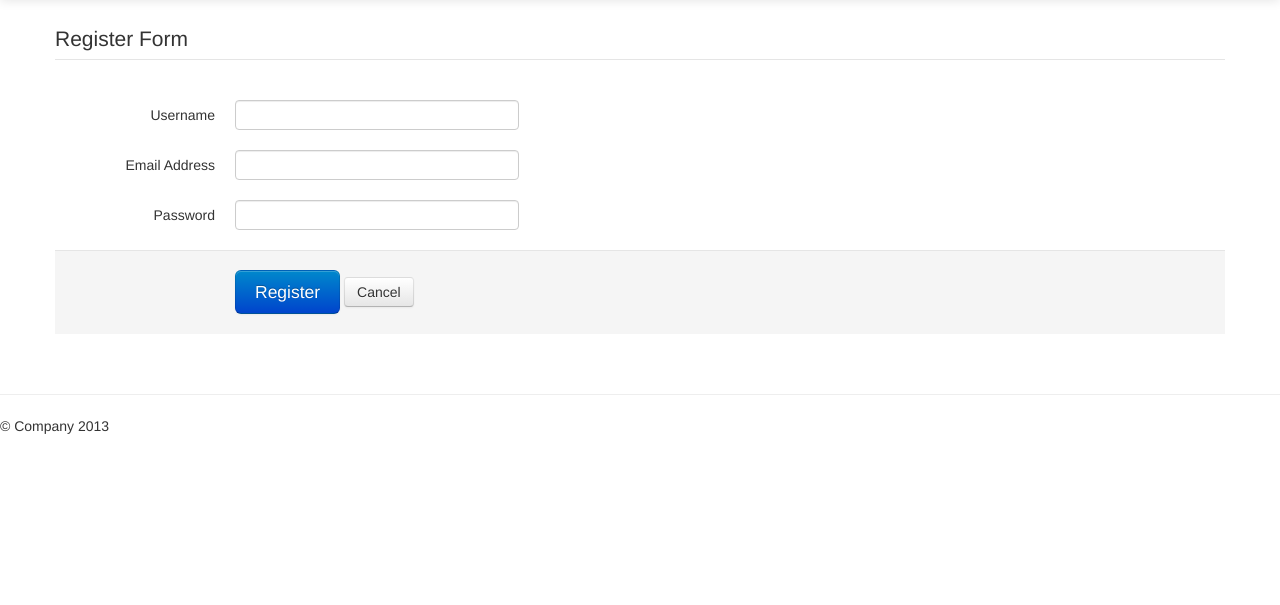
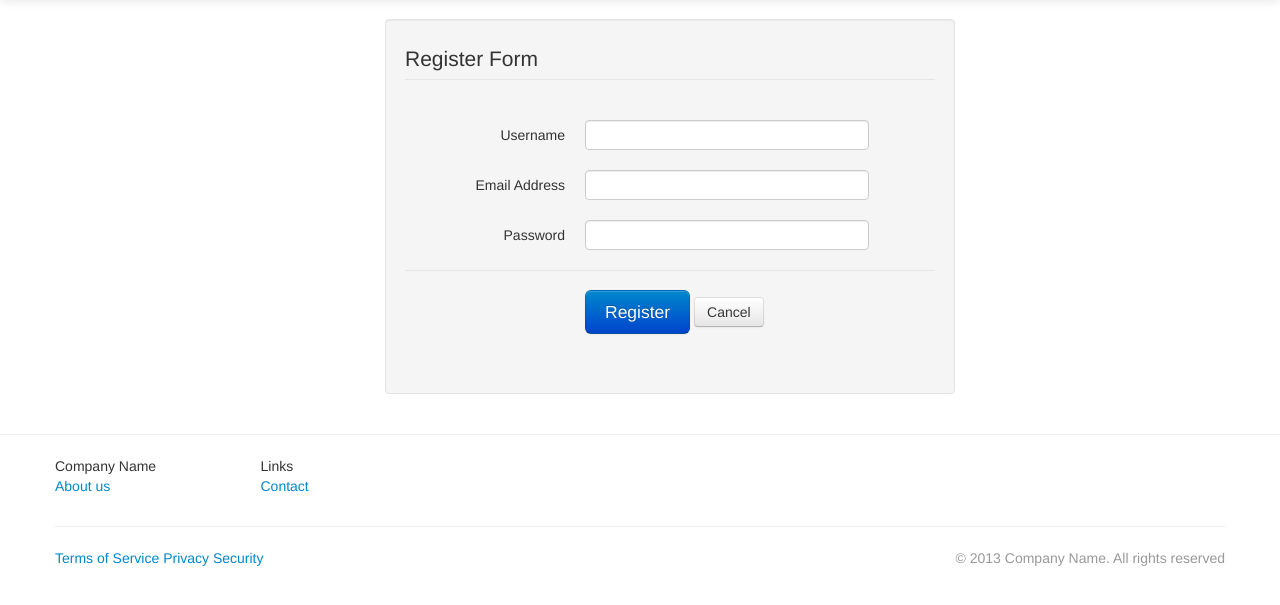
Before and after one commit to mihai-vlc/master-login-system, a PHP site: page /auth/register.php in a window 1280 px wide. Shown: the part 41-646 px from the top of the page. Run offline with PHP 8.4, Linux system fonts and the light colour scheme; some libraries are stand-ins or nearby versions.

Commit message:
token validation on forms & new footer template

```diff
--- a/footer.php
+++ b/footer.php
@@ -1,8 +1,37 @@
 <hr>
 
-<footer>
-    <p>&copy; Company 2013</p>
-</footer>
+<div class="container">
+<div class="row-fluid">
+				<div class="span12">
+					<div class="span2" style="width: 15%;">
+						<ul class="unstyled">
+							<li>Company Name<li>
+							<li><a href="#">About us</a></li>
+						</ul>
+					</div>
+					<div class="span2" style="width: 15%;">
+						<ul class="unstyled">
+							<li>Links<li>
+							<li><a href="<?php echo $set->url;?>/contact.php">Contact</a></li>
+						</ul>
+					</div>
+
+				</div>
+			</div>
+			<hr>
+			<div class="row-fluid">
+				<div class="span12">
+					<div class="span8">
+						<a href="#">Terms of Service</a>
+						<a href="#">Privacy</a>
+						<a href="#">Security</a>
+					</div>
+					<div class="span4">
+						<p class="muted pull-right">© 2013 Company Name. All rights reserved</p>
+					</div>
+				</div>
+			</div>
+  </div>
 
 <script src="//ajax.googleapis.com/ajax/libs/jquery/1.9.1/jquery.min.js"></script>
 <script>window.jQuery || document.write('<script src="js/vendor/jquery-1.9.1.min.js"><\/script>')</script>
--- a/lib/users.class.php
+++ b/lib/users.class.php
@@ -52,7 +52,7 @@ class User {
 
 		}else {
 			// we set some default values
-			// by doing this we won't have to do an extra check to display user or guest on the site
+			// by doing this we won't have to do an extra check to display user or `guest` on the site
 			$this->filter = new stdClass();
 			$this->filter->username = "Guest";
 		}
--- a/register.php
+++ b/register.php
@@ -10,7 +10,8 @@ if($user->islg()) { // if it's alreadt logged in redirect to the main page
 $page->title = "Register to ". $set->site_name;
 
 
-if($_POST) {
+if($_POST && isset($_SESSION['token']) && ($_SESSION['token'] == $_POST['token'])) {
+
   // we validate the data
 
   $name = $_POST['name'];
@@ -49,26 +50,38 @@ if($_POST) {
   }
 
 
-}
+} else if($_POST)
+    $page->error = "Invalid request !";
 
 
 include 'header.php';
 
+$_SESSION['token'] = sha1(rand()); // random token
 
+$extra_content = ''; // holds success or error message
 
 if(isset($page->error))
-  echo "<div class=\"alert alert-error\">".$page->error."</div>";
+  $extra_content = "<div class=\"alert alert-error\">".$page->error."</div>";
 
 if(isset($page->success)) {
 
-  echo "<div class=\"alert alert-success\"><p><strong>Your account was successfully registered !</strong></p></div>
+  $extra_content = "<div class=\"alert alert-success\"><p><strong>Your account was successfully registered !</strong></p></div>
   <div class='content'> <a class='btn btn-primary' href='$set->url'>Start exploring</a>
   ";
 
 
 } else {
-  echo "<div class='container'>
-  <form action='#' id='contact-form' class='form-horizontal' method='post'>
+
+
+
+  echo "
+  <div class='container'>
+    <div class='span3 hidden-phone'></div>
+      <div class='span6'>
+
+      ".$extra_content."
+
+      <form action='#' id='contact-form' class='form-horizontal well' method='post'>
         <fieldset>
           <legend>Register Form </legend>
 
@@ -90,13 +103,14 @@ if(isset($page->success)) {
               <input type='password' class='input-xlarge' name='password' id='password'>
             </div>
           </div>
-
+          <input type='hidden' name='token' value='".$_SESSION['token']."'>
           <div class='form-actions'>
           <button type='submit' class='btn btn-primary btn-large'>Register</button>
             <button type='reset' class='btn'>Cancel</button>
           </div>
         </fieldset>
       </form>
+    </div>
 
 
   </div>";
```
Also changed, not shown: contact.php (+10 -4 lines), login.php (+18 -8 lines). Lines whose indentation alone changed are shown as unchanged.
